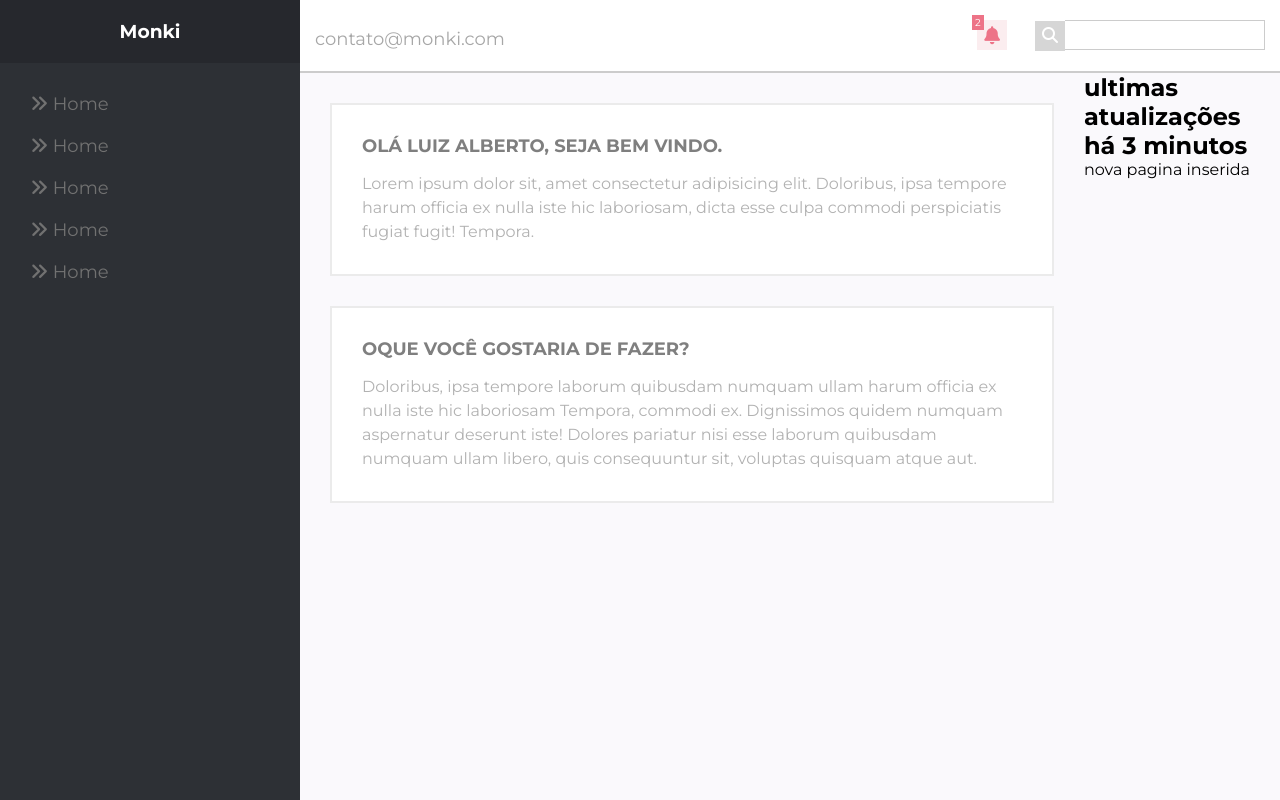
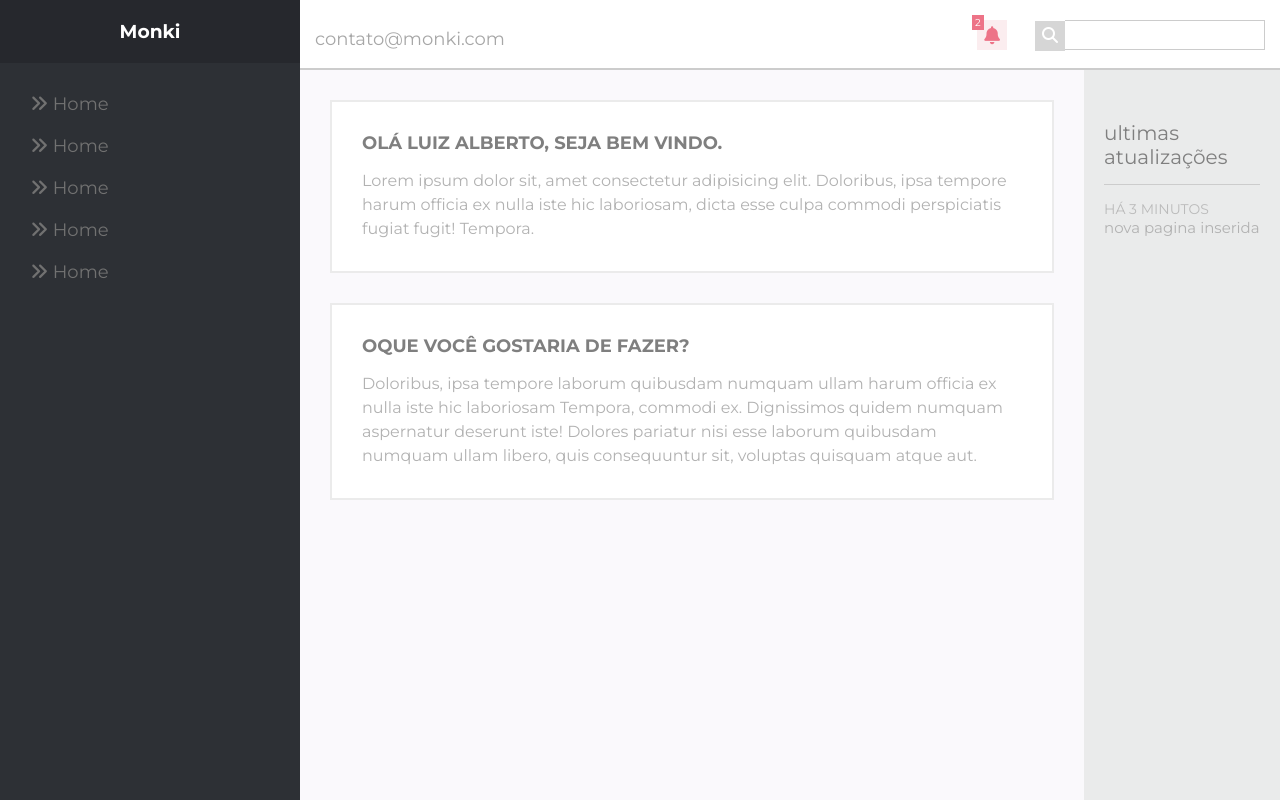
Before and after one commit to luuizalberto/dashboard, a plain HTML site: page index.html in a window 1280 px wide. Drawn offline with Linux system fonts and the light colour scheme.

Commit message:
Update style.css

```diff
--- a/css/style.css
+++ b/css/style.css
@@ -73,6 +73,7 @@ div.menu li:hover a{
 }
 
 header{
+    height: 70px;
     background-color: white;
     padding: 20px 15px;
     border-bottom: 2px solid #ccc;
@@ -181,3 +182,41 @@ header{
     margin-top: 15px;
     line-height: 24px;
 }
+
+/*
+    SIDEBAR DA DIREITA
+*/
+
+.ultimas-atualizacoes{
+    width: 20%;
+    background-color: #eaebeb;
+    height: calc(100% - 70px);
+    float: left;
+    overflow-y: auto;
+    padding: 36px 20px;
+}
+
+.atualizacoes-topo h2{
+    font-size: 20px;
+    font-weight: normal;
+    color: #7f7f7f;
+    padding: 15px 0;
+    border-bottom: 1px solid #ccc;
+}
+
+.atualizacoes-registro{
+    margin: 15px 0;
+}
+
+.atualizacoes-registro h2{
+    color: #bbb;
+    font-size: 14px;
+    font-weight: normal;
+    text-transform: uppercase;
+}
+
+.atualizacoes-registro p{
+    color: #b2b2b2;
+    font-size: 15px;
+    font-weight: normal;
+}
```
